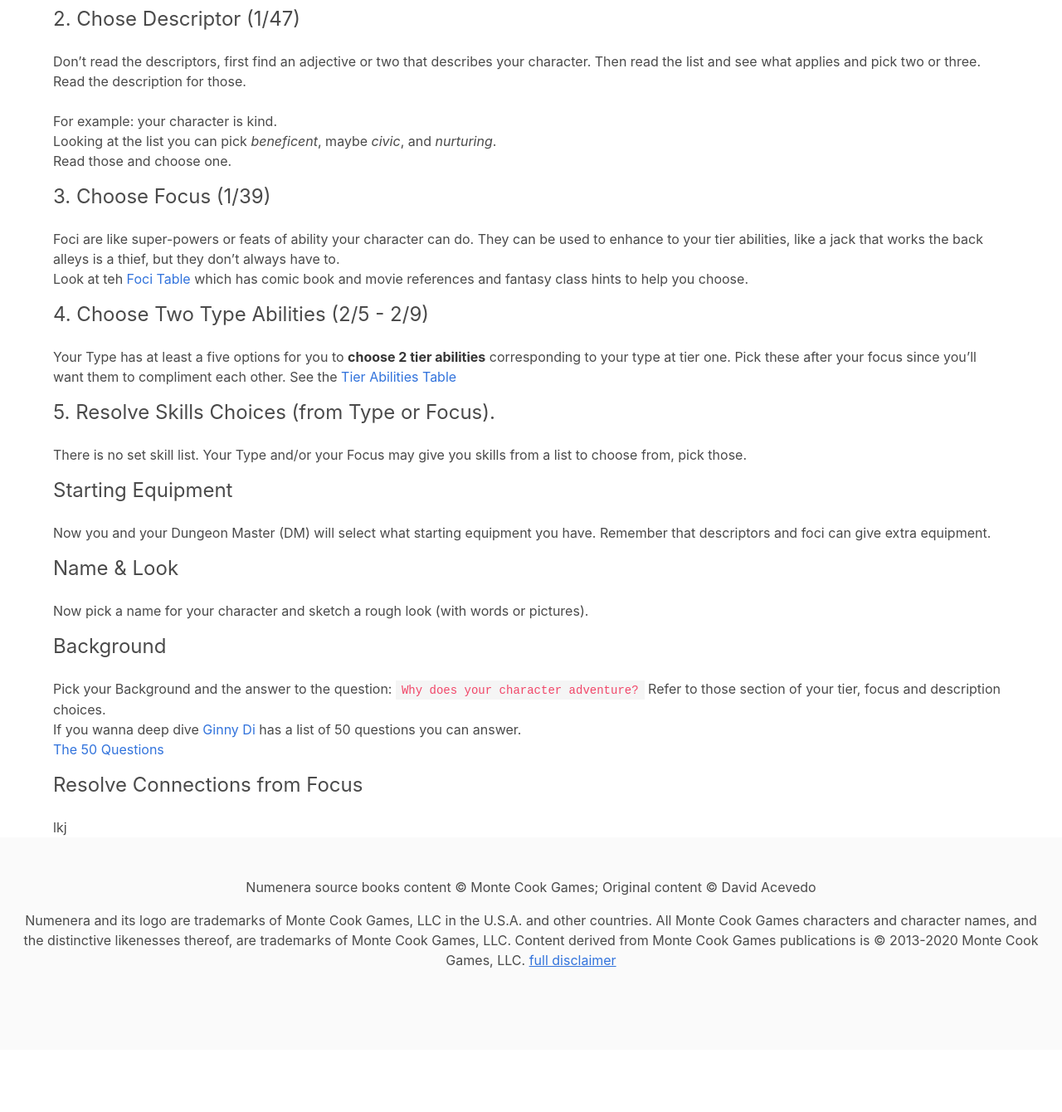
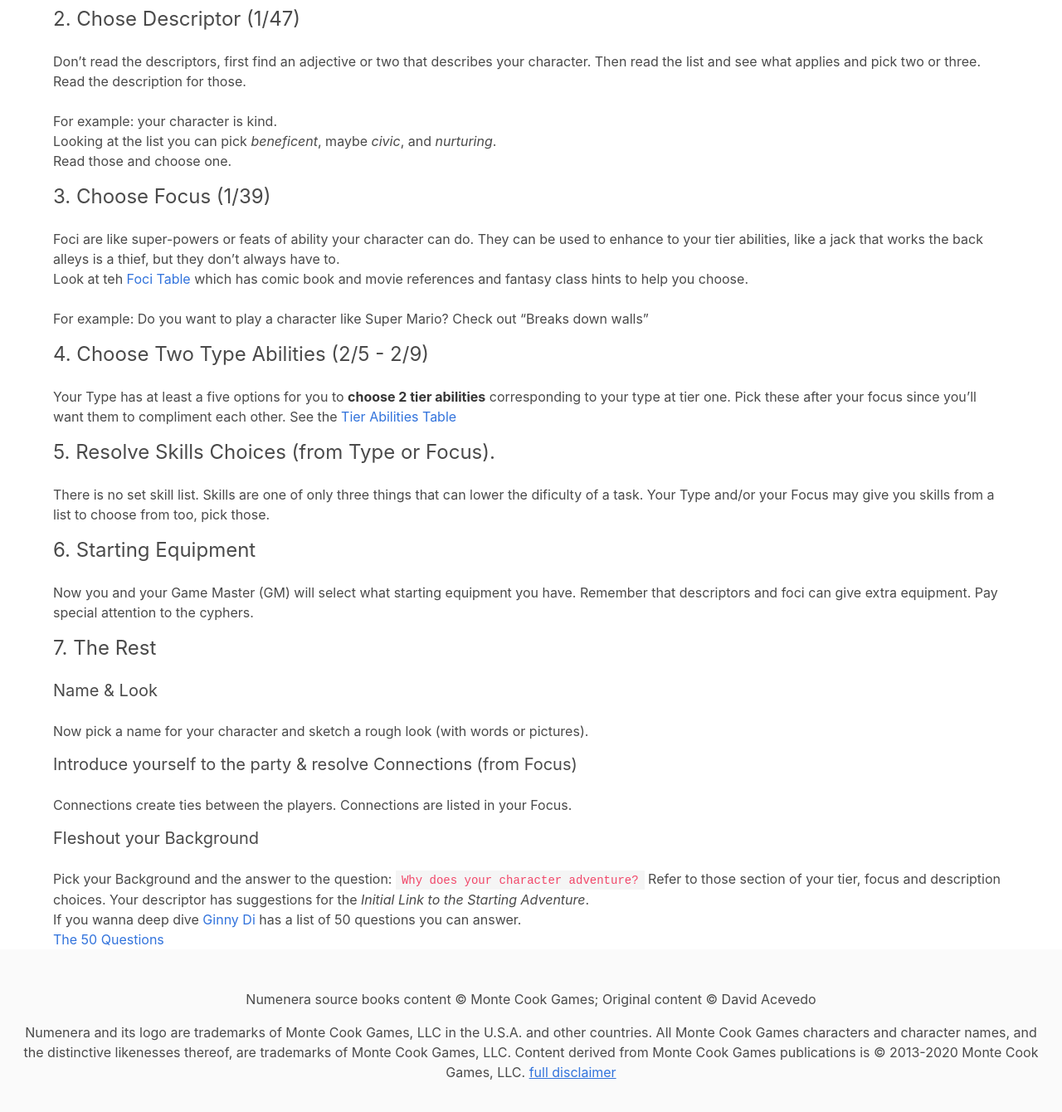
Before and after one commit to rebelwarrior/numenera, a Jekyll site: the page built from character_creation.md, in a window 1280 px wide and 1400 px high, scrolled down 470 px. Shown: the top 1340 px of the window at 83% size. Built offline with Jekyll 4.4.1, drawn with Linux system fonts in a browser that asks for light colours; nearby versions of some CDN libraries; before the commit the page ends 1735 px from its top, so only the background shows below that.

Commit message:
fixing typos

```diff
--- a/character_creation.md
+++ b/character_creation.md
@@ -42,6 +42,9 @@
 
 Look at teh [Foci Table](/tables/foci) which has comic book and movie references and fantasy class hints to help you choose.
 
+<br>
+For example: Do you want to play a character like Super Mario?
+Check out "Breaks down walls"
 
 #### 4. Choose Two Type Abilities (2/5 - 2/9)
 {:.subtitle.is-4.mt-4}
@@ -52,33 +55,33 @@
 #### 5. Resolve Skills Choices (from Type or Focus).
 {:.subtitle.is-4.mt-4}
 
-There is no set skill list.
-Your Type and/or your Focus may give you skills from a list to choose from, pick those.
+There is no set skill list. Skills are one of only three things that can lower the dificulty of a task.
+Your Type and/or your Focus may give you skills from a list to choose from too, pick those.
 
 
-#### Starting Equipment
+#### 6. Starting Equipment
 {:.subtitle.is-4.mt-4}
 
-Now you and your Dungeon Master (DM) will select what starting equipment you have. Remember that descriptors and foci can give extra equipment.
+Now you and your Game Master (GM) will select what starting equipment you have. Remember that descriptors and foci can give extra equipment. Pay special attention to the cyphers.
+
+#### 7. The Rest
+{:.subtitle.is-4.mt-4}
 
 
-#### Name & Look
-{:.subtitle.is-4.mt-4}
+##### Name & Look
+{:.subtitle.is-5.mt-4}
 
 Now pick a name for your character and sketch a rough look (with words or pictures).
 
+##### Introduce yourself to the party & resolve Connections (from Focus)
+{:.subtitle.is-5.mt-4}
+Connections create ties between the players. Connections are listed in your Focus.
 
-#### Background
-{:.subtitle.is-4.mt-4}
+##### Fleshout your Background
+{:.subtitle.is-5.mt-4}
 
-Pick your Background and the answer to the question:  `Why does your character adventure?` Refer to those section of your tier, focus and description choices.
+Pick your Background and the answer to the question:  `Why does your character adventure?` Refer to those section of your tier, focus and description choices. Your descriptor has suggestions for the _Initial Link to the Starting Adventure_.
 
 If you wanna deep dive [Ginny Di](https://youtu.be/OCrCrn2vuAc) has a list of 50 questions you can answer.
 
 [The 50 Questions](50-questions)
-
-
-#### Resolve Connections from Focus
-{:.subtitle.is-4.mt-4}
-lkj
-<br>
```
Also changed, not shown: ninth_world.md (+9 -9 lines), tables/tier_abilities.md (+3 -0 lines).
